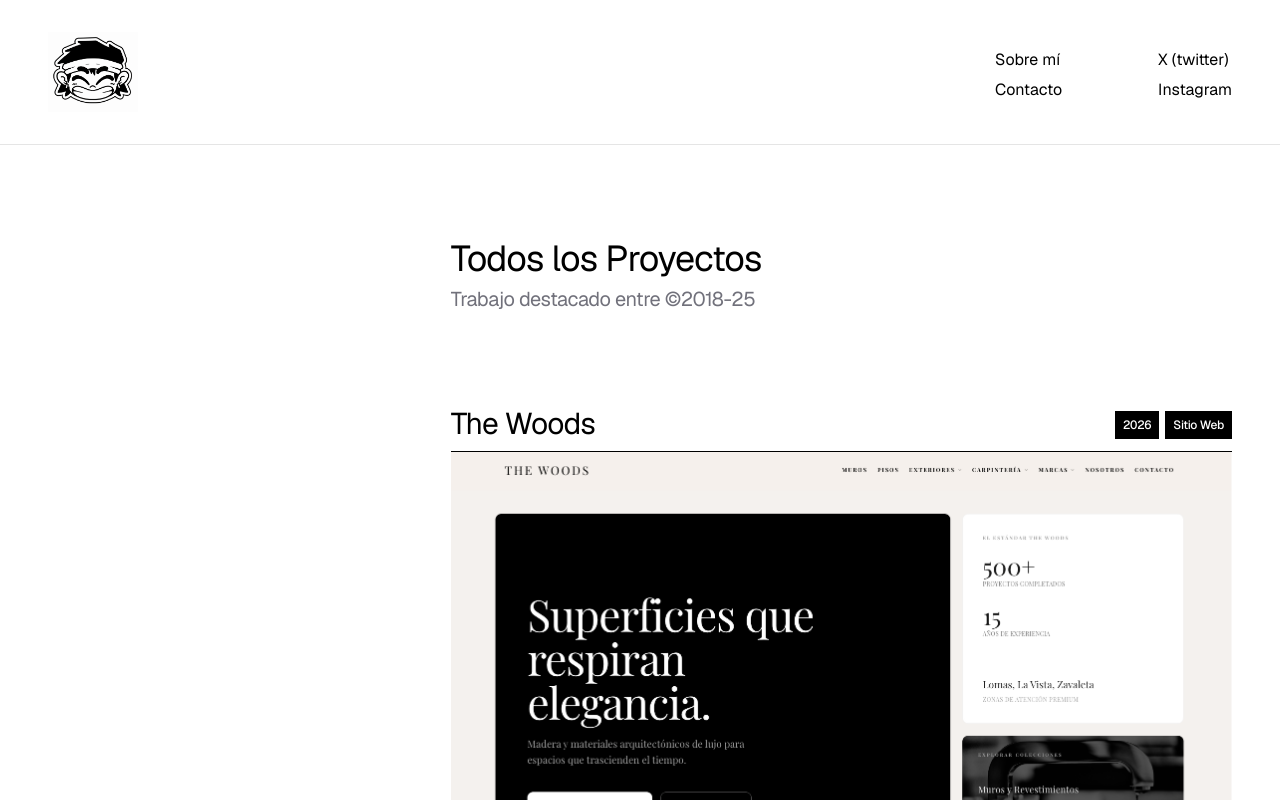
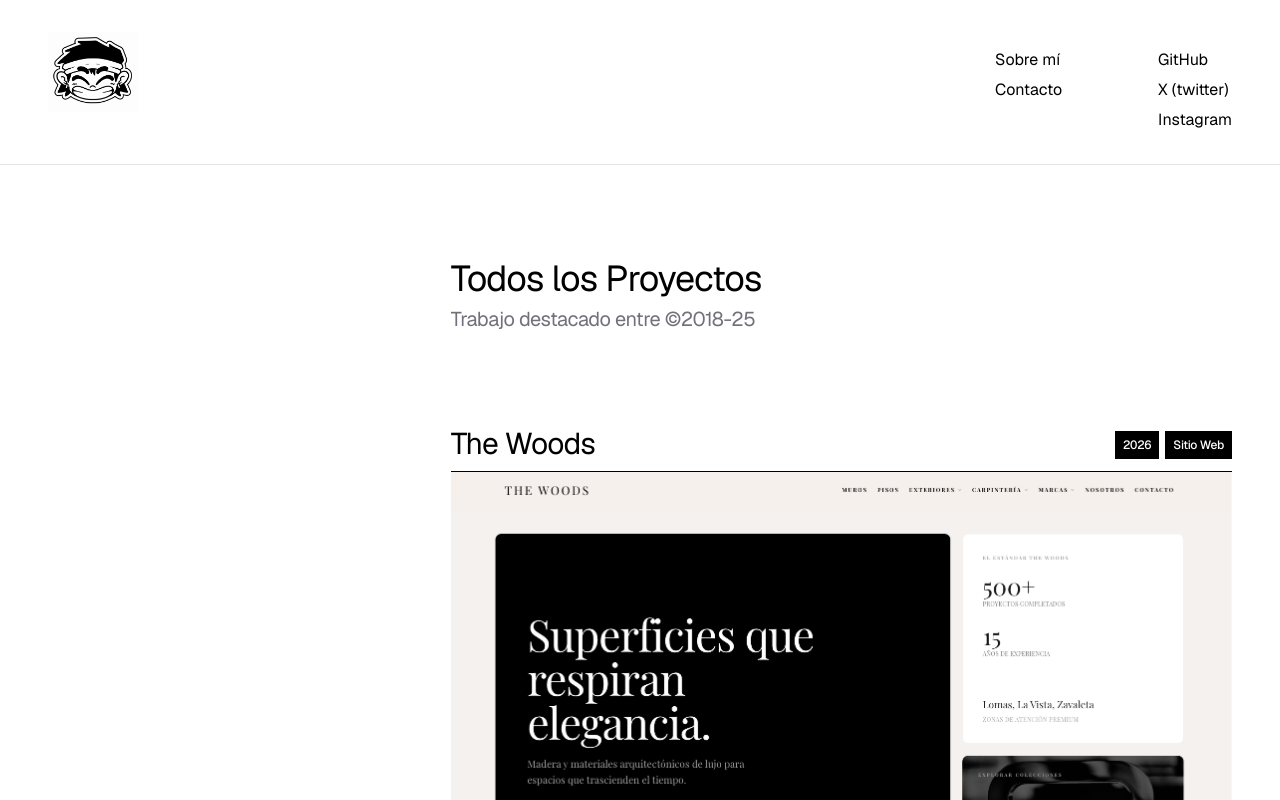
Before and after one commit to Jonsym/jon-portfolio, a Next.js app: page / in a window 1280 px wide. Shown: the top 800 px of the page. Built offline with nearby package versions, Linux system fonts and the light colour scheme.

Commit message:
add github on the navbar

```diff
--- a/src/components/Navbar.tsx
+++ b/src/components/Navbar.tsx
@@ -12,6 +12,7 @@ const navLinks = [
 ] as const;
 
 const externalLinks = [
+  { label: "GitHub",      href: "https://github.com/Jonsym" },
   { label: "X (twitter)", href: "https://x.com/JonsymZ" },
   { label: "Instagram",   href: "https://www.instagram.com/jony.zasa/" },
 ] as const;
```
